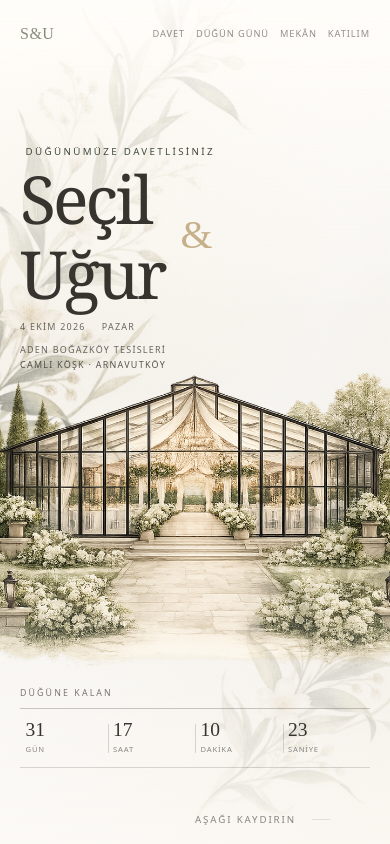
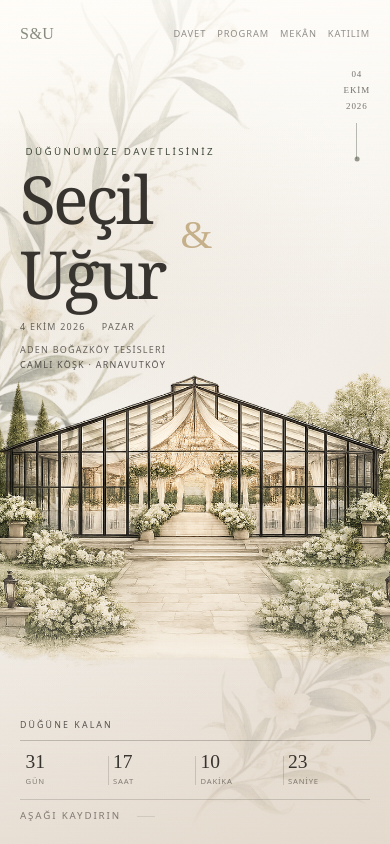
Before and after one commit to seciilusta/secil-ugur-wedding, a Next.js app in the folder apps/web/: page / in a window 390 px wide. Shown: the top 844 px of the page. Built offline with nearby package versions, Linux system fonts and the light colour scheme.

Commit message:
Fix invitation styling and mobile map directions

```diff
--- a/apps/web/src/app/globals.css
+++ b/apps/web/src/app/globals.css
@@ -201,7 +201,7 @@
   }
 
   /* Small tracked label that opens most sections. */
-  .overline {
+  .section-kicker {
     font-size: var(--text-overline);
     letter-spacing: var(--tracking-overline);
     text-transform: uppercase;
@@ -235,9 +235,9 @@
       linear-gradient(
         180deg,
         var(--color-paper) 0%,
-        var(--color-ivory) 20%,
-        var(--color-paper) 30%,
-        var(--color-beige) 78%,
+        var(--color-ivory) 9%,
+        var(--color-beige) 32%,
+        color-mix(in srgb, var(--color-beige) 72%, var(--color-beige-deep)) 72%,
         var(--color-beige-deep) 100%
       );
   }
@@ -245,15 +245,16 @@
   .evening-experience {
     /* A compact dusk handoff: the RSVP arrives sooner after the venue while
        retaining a visible beige-to-olive progression. */
-    --evening-arrival: clamp(11rem, 16vw, 14rem);
+    --evening-arrival: clamp(18rem, 20vw, 22rem);
     position: relative;
     isolation: isolate;
     overflow: visible;
     background: linear-gradient(
       180deg,
       var(--color-beige-deep) 0%,
-      color-mix(in srgb, var(--color-beige-deep) 58%, var(--color-olive-mist)) 4rem,
-      var(--color-olive-mist) 8rem,
+      color-mix(in srgb, var(--color-beige-deep) 76%, var(--color-olive-mist)) 7rem,
+      color-mix(in srgb, var(--color-beige-deep) 45%, var(--color-olive-mist)) 12rem,
+      var(--color-olive-mist) 16rem,
       var(--color-olive) var(--evening-arrival),
       var(--color-olive-deep) calc(var(--evening-arrival) + 28rem),
       #343a30 calc(var(--evening-arrival) + 54rem),
@@ -267,9 +268,7 @@
     z-index: 0;
     inset: 0;
     pointer-events: none;
-    background:
-      radial-gradient(ellipse at 86% 46%, color-mix(in srgb, var(--color-amber) 11%, transparent), transparent 32%),
-      radial-gradient(ellipse at 18% 82%, color-mix(in srgb, var(--color-champagne) 7%, transparent), transparent 30%);
+    background: none;
   }
 
   /* ---- RSVP form on the olive band -----------------------------------
@@ -447,7 +446,7 @@
     z-index: -5;
     background:
       radial-gradient(circle at 18% 22%, color-mix(in srgb, var(--color-champagne) 20%, transparent), transparent 34%),
-      linear-gradient(125deg, var(--color-paper) 0%, var(--color-ivory) 52%, color-mix(in srgb, var(--color-beige) 58%, var(--color-paper)) 100%);
+      linear-gradient(125deg, var(--color-paper) 0%, var(--color-ivory) 34%, color-mix(in srgb, var(--color-beige) 78%, var(--color-paper)) 76%, var(--color-beige) 100%);
   }
 
   .hero-paper::after {
@@ -464,16 +463,16 @@
     background:
       linear-gradient(
         90deg,
-        color-mix(in srgb, var(--color-paper) 98%, transparent) 0%,
-        color-mix(in srgb, var(--color-paper) 96%, transparent) 28%,
-        color-mix(in srgb, var(--color-paper) 76%, transparent) 38%,
-        transparent 54%
+        color-mix(in srgb, var(--color-paper) 80%, transparent) 0%,
+        color-mix(in srgb, var(--color-paper) 54%, transparent) 28%,
+        color-mix(in srgb, var(--color-paper) 18%, transparent) 42%,
+        transparent 56%
       ),
       linear-gradient(
         0deg,
-        color-mix(in srgb, var(--color-ivory) 96%, transparent) 0%,
-        color-mix(in srgb, var(--color-ivory) 72%, transparent) 10%,
-        transparent 36%
+        color-mix(in srgb, var(--color-beige-deep) 76%, transparent) 0%,
+        color-mix(in srgb, var(--color-beige) 48%, transparent) 18%,
+        transparent 48%
       );
   }
 
@@ -621,8 +620,8 @@
     pointer-events: none;
     background: radial-gradient(
       ellipse at 28% 44%,
-      color-mix(in srgb, var(--color-paper) 72%, transparent) 0%,
-      color-mix(in srgb, var(--color-paper) 34%, transparent) 48%,
+      color-mix(in srgb, var(--color-beige) 30%, transparent) 0%,
+      color-mix(in srgb, var(--color-beige) 12%, transparent) 48%,
       transparent 74%
     );
   }
@@ -643,7 +642,7 @@
   .hero-title {
     display: grid;
     justify-items: start;
-    margin-top: clamp(0.8rem, 1.5vh, 1.25rem);
+    margin-top: 0;
     font-family: var(--font-names);
     font-size: clamp(5.8rem, 8vw, 9.6rem);
     font-weight: 400;
@@ -708,6 +707,7 @@
   .hero-countdown {
     position: absolute;
     isolation: isolate;
+    z-index: 3;
     left: clamp(2rem, 12vw, 14rem);
     bottom: 7vh;
     width: min(38vw, 38rem);
@@ -783,9 +783,8 @@
 
   .hero-scroll {
     position: absolute;
-    left: 50%;
-    bottom: 2.5vh;
-    transform: translateX(-50%);
+    left: clamp(2rem, 12vw, 14rem);
+    bottom: clamp(1.5rem, 3.5vh, 2.75rem);
   }
 
   .hero-scroll a {
@@ -875,8 +874,8 @@
       background:
         /* On mobile the copy sits above the architecture, so a desktop-style
            horizontal wash would bleach the artwork's left edge for no reason. */
-        linear-gradient(180deg, color-mix(in srgb, var(--color-paper) 96%, transparent) 0%, transparent 34%),
-        linear-gradient(0deg, color-mix(in srgb, var(--color-paper) 91%, transparent) 0%, transparent 42%);
+        linear-gradient(180deg, color-mix(in srgb, var(--color-paper) 82%, transparent) 0%, transparent 34%),
+        linear-gradient(0deg, color-mix(in srgb, var(--color-beige-deep) 72%, transparent) 0%, transparent 48%);
     }
 
     .hero-shell {
@@ -914,7 +913,7 @@
       inset: -1.25rem -1.75rem -1.5rem;
       background: radial-gradient(
         ellipse at 28% 42%,
-        color-mix(in srgb, var(--color-paper) 52%, transparent) 0%,
+        color-mix(in srgb, var(--color-beige) 22%, transparent) 0%,
         transparent 72%
       );
     }
@@ -976,13 +975,14 @@
 
     .hero-countdown {
       left: var(--spacing-gutter);
-      bottom: max(7vh, 4.75rem);
+      bottom: max(2.75rem, env(safe-area-inset-bottom) + 1.5rem);
       width: calc(100% - (2 * var(--spacing-gutter)));
     }
 
     .hero-countdown-overline {
       margin-bottom: 0.45rem;
       font-size: 0.55rem;
+      color: color-mix(in srgb, var(--color-charcoal) 82%, transparent);
     }
 
     .countdown-unit {
@@ -1000,7 +1000,9 @@
 
     .hero-scroll {
       right: auto;
-      bottom: max(1vh, env(safe-area-inset-bottom));
+      left: var(--spacing-gutter);
+      bottom: max(0.75rem, env(safe-area-inset-bottom));
+      transform: none;
     }
 
     .hero-scroll a {
@@ -1008,7 +1010,17 @@
     }
 
     .hero-vertical-date {
-      display: none;
+      top: 4.25rem;
+      right: var(--spacing-gutter);
+      display: grid;
+      gap: 0.65rem;
+      font-size: 0.56rem;
+      letter-spacing: 0.1em;
+      color: color-mix(in srgb, var(--color-charcoal) 68%, transparent);
+    }
+
+    .hero-vertical-date-line {
+      height: 2.25rem;
     }
   }
 
@@ -1016,11 +1028,19 @@
 
   .editorial-line {
     display: block;
-    width: clamp(3rem, 6vw, 6rem);
     height: 1px;
-    margin-top: 1.25rem;
     transform-origin: left;
     background: var(--color-champagne);
+  }
+
+  .section-kicker-line {
+    width: clamp(3rem, 6vw, 6rem);
+    margin-top: 1.25rem;
+  }
+
+  .section-title-line {
+    width: clamp(4.5rem, 9vw, 8rem);
+    margin-top: clamp(1.25rem, 2.5vw, 2rem);
   }
 
   .invitation-composition {
@@ -1042,7 +1062,7 @@
   }
 
   .invitation-label {
-    padding-top: 0.8rem;
+    padding-top: 1.35rem;
   }
 
   .invitation-copy {
@@ -1091,7 +1111,7 @@
     isolation: isolate;
     overflow: visible;
     padding-block: clamp(5rem, 7vw, 7rem) clamp(5.5rem, 7vw, 7rem);
-    background: radial-gradient(ellipse at 12% 42%, color-mix(in srgb, var(--color-paper) 62%, transparent), transparent 58%);
+    background: radial-gradient(ellipse at 12% 42%, color-mix(in srgb, var(--color-beige) 16%, transparent), transparent 58%);
   }
 
   .wedding-day-grid {
@@ -1136,7 +1156,7 @@
   }
 
   .wedding-day-heading h2 {
-    margin-top: clamp(2.8rem, 6vw, 5rem);
+    margin-top: clamp(2rem, 4vw, 3.5rem);
     font-family: var(--font-display);
     font-size: var(--text-heading);
     font-weight: 400;
@@ -1257,7 +1277,7 @@
     pointer-events: none;
     background: radial-gradient(
       ellipse at 58% 52%,
-      color-mix(in srgb, var(--color-paper) 48%, transparent),
+      color-mix(in srgb, var(--color-beige) 18%, transparent),
       transparent 74%
     );
     filter: blur(1.25rem);
@@ -1285,15 +1305,15 @@
     );
     display: grid;
     max-width: clamp(76rem, 92vw, 112rem);
-    grid-template-columns: minmax(18rem, 0.48fr) minmax(0, 1.52fr);
-    gap: clamp(3rem, 8vw, 11rem);
+    grid-template-columns: minmax(22rem, 0.9fr) minmax(0, 1.1fr);
+    gap: clamp(3rem, 6vw, 8rem);
     align-items: end;
     min-height: clamp(32rem, 42vw, 38rem);
   }
 
   .venue-copy {
     align-self: start;
-    max-width: 31rem;
+    max-width: 36rem;
   }
 
   .venue-space {
@@ -1318,7 +1338,7 @@
 
   .venue-copy address {
     max-width: 29rem;
-    margin-top: 2.25rem;
+    margin-top: 1.75rem;
     font-style: normal;
     color: color-mix(in srgb, var(--color-charcoal) 72%, transparent);
   }
@@ -1364,7 +1384,7 @@
 
   .rsvp-heading h2 {
     max-width: 11ch;
-    margin-top: clamp(3rem, 7vw, 6rem);
+    margin-top: clamp(1.5rem, 3vw, 2.5rem);
     font-family: var(--font-display);
     font-size: clamp(3rem, 6vw, 6.2rem);
     font-weight: 400;
@@ -1375,7 +1395,7 @@
 
   .rsvp-intro {
     max-width: 34rem;
-    margin-top: 2rem;
+    margin-top: 1.5rem;
     color: var(--color-on-olive-muted);
   }
 
@@ -1468,7 +1488,7 @@
     }
 
     .venue-grid {
-      grid-template-columns: minmax(11.5rem, 0.55fr) minmax(0, 1.45fr);
+      grid-template-columns: minmax(14rem, 0.8fr) minmax(0, 1.2fr);
     }
   }
 
--- a/apps/web/src/components/rsvp/RsvpForm.tsx
+++ b/apps/web/src/components/rsvp/RsvpForm.tsx
@@ -229,7 +229,7 @@ export function RsvpForm() {
         });
       }}
       noValidate
-      className="border-t border-olive-line/50 pt-8"
+      className="pt-8"
     >
       {/* ------------------------------------------------------- full name */}
       <div>
--- a/apps/web/src/components/sections/EventDetails.tsx
+++ b/apps/web/src/components/sections/EventDetails.tsx
@@ -10,8 +10,8 @@ export function EventDetails() {
       <div className="shell wedding-day-grid">
         <div className="wedding-day-heading">
           <EntranceMotion entrance="from-left">
-            <p className="overline text-olive">{eventDetails.overline}</p>
-            <LineDraw className="editorial-line" delay={0.1} />
+            <p className="section-kicker text-olive">{eventDetails.overline}</p>
+            <LineDraw className="editorial-line section-kicker-line" delay={0.1} />
           </EntranceMotion>
 
           <EntranceMotion entrance="quiet" delay={0.1}>
@@ -24,6 +24,7 @@ export function EventDetails() {
 
           <EntranceMotion entrance="from-left" delay={0.18}>
             <h2 id="wedding-day-title">{eventDetails.heading}</h2>
+            <LineDraw className="editorial-line section-title-line" delay={0.22} />
             <p className="wedding-day-intro">{eventDetails.intro}</p>
             <p className="sr-only">{event.date}, {event.day}</p>
           </EntranceMotion>
--- a/apps/web/src/components/sections/Invitation.tsx
+++ b/apps/web/src/components/sections/Invitation.tsx
@@ -13,8 +13,8 @@ export function Invitation() {
 
       <div className="shell invitation-grid">
         <EntranceMotion entrance="from-left" className="invitation-label">
-          <p className="overline text-olive">{invitation.overline}</p>
-          <LineDraw className="editorial-line" delay={0.12} />
+          <p className="section-kicker text-olive">{invitation.overline}</p>
+          <LineDraw className="editorial-line section-kicker-line" delay={0.12} />
         </EntranceMotion>
 
         <EntranceMotion entrance="from-right" delay={0.1} className="invitation-copy">
--- a/apps/web/src/components/sections/RsvpSection.tsx
+++ b/apps/web/src/components/sections/RsvpSection.tsx
@@ -10,12 +10,13 @@ export function RsvpSection() {
       <div className="shell rsvp-grid">
         <div className="rsvp-heading">
           <EntranceMotion entrance="from-left">
-            <p className="overline text-champagne">{rsvp.overline}</p>
-            <LineDraw className="editorial-line editorial-line-dark" delay={0.1} />
+            <p className="section-kicker text-champagne">{rsvp.overline}</p>
+            <LineDraw className="editorial-line editorial-line-dark section-kicker-line" delay={0.1} />
           </EntranceMotion>
 
           <EntranceMotion entrance="quiet" delay={0.1}>
             <h2 id="rsvp-title">{rsvp.heading}</h2>
+            <LineDraw className="editorial-line editorial-line-dark section-title-line" delay={0.16} />
           </EntranceMotion>
 
           <EntranceMotion entrance="from-left" delay={0.2}>
--- /dev/null
+++ b/apps/web/src/components/sections/VenueDirections.tsx
@@ -0,0 +1,29 @@
+"use client";
+
+import type { MouseEvent } from "react";
+
+type VenueDirectionsProps = {
+  href: string;
+  mobileHref: string;
+  label: string;
+};
+
+/**
+ * On phones, a geo: URL is handed to the operating system so it can offer
+ * the map apps installed by the guest. Desktop browsers keep the regular web
+ * directions link.
+ */
+export function VenueDirections({ href, mobileHref, label }: VenueDirectionsProps) {
+  function openDirections(event: MouseEvent<HTMLAnchorElement>) {
+    if (/Android|iPhone|iPad|iPod/i.test(window.navigator.userAgent)) {
+      event.preventDefault();
+      window.location.href = mobileHref;
+    }
+  }
+
+  return (
+    <a className="venue-directions" href={href} onClick={openDirections} target="_blank" rel="noopener noreferrer">
+      {label}<span aria-hidden>↗</span>
+    </a>
+  );
+}
--- a/apps/web/src/components/sections/VenueMap.tsx
+++ b/apps/web/src/components/sections/VenueMap.tsx
@@ -1,5 +1,6 @@
-import { EntranceMotion } from "@/components/motion/Choreography";
+import { EntranceMotion, LineDraw } from "@/components/motion/Choreography";
 import { site } from "@/config/site";
+import { VenueDirections } from "./VenueDirections";
 
 export function VenueMap() {
   const { venue, venueSection, maps, artwork } = site;
@@ -9,15 +10,19 @@ export function VenueMap() {
     <section id="mekan" className="venue-composition" aria-labelledby="venue-title">
       <div className="shell venue-grid">
         <EntranceMotion entrance="from-left" className="venue-copy">
-          <p className="overline text-olive">{venueSection.overline}</p>
+          <p className="section-kicker text-olive">{venueSection.overline}</p>
+          <LineDraw className="editorial-line section-kicker-line" delay={0.1} />
           <p className="venue-space">{venueSection.spaceLabel}</p>
           <h2 id="venue-title">{venueSection.heading}</h2>
+          <LineDraw className="editorial-line section-title-line" delay={0.12} />
           <address>{venue.address}</address>
 
           {hasDirections ? (
-            <a className="venue-directions" href={maps.directionsUrl} target="_blank" rel="noopener noreferrer">
-              {venueSection.directionsLabel}<span aria-hidden>↗</span>
-            </a>
+            <VenueDirections
+              href={maps.directionsUrl}
+              mobileHref={maps.mobileDirectionsUrl}
+              label={venueSection.directionsLabel}
+            />
           ) : null}
         </EntranceMotion>
 
--- a/apps/web/src/config/site.ts
+++ b/apps/web/src/config/site.ts
@@ -93,7 +93,6 @@ export const site = {
   /* -------------------------------------------------------------- sections */
 
   hero: {
-    /** Small line above the names. */
     overline: "Düğünümüze davetlisiniz",
     /** Understated call to action that scrolls to the RSVP section. */
     ctaLabel: "Katılım Bildir",
@@ -101,7 +100,7 @@ export const site = {
     scrollHint: "Aşağı kaydırın",
     navigation: {
       invitation: "Davet",
-      weddingDay: "Düğün Günü",
+      weddingDay: "Program",
       venue: "Mekân",
       rsvp: "Katılım",
     },
@@ -131,8 +130,8 @@ export const site = {
     overline: "Mekân",
     heading: "Aden Boğazköy Tesisleri",
     spaceLabel: "Camlı Köşk · Arnavutköy",
-    /** External link to Google Maps driving directions. */
-    directionsLabel: "Google Maps'te Yol Tarifi Al",
+    /** External link to maps driving directions. */
+    directionsLabel: "Yol Tarifi Al",
     /** Accessible title for the embedded map iframe. */
     mapTitle: "Aden Boğazköy Tesisleri konumunu gösteren Google Haritalar haritası",
   },
@@ -143,7 +142,7 @@ export const site = {
     overline: "Katılım",
     heading: "Bizimle Olacak mısınız?",
     intro:
-      "Hazırlıklarımızı tamamlayabilmemiz için katılım durumunuzu 4 Eylül 2026 tarihine kadar bildirmenizi rica ederiz.",
+      "Hazırlıklarımızı tamamlayabilmemiz için katılım durumunuzu 20 Eylül 2026 tarihine kadar bildirmenizi rica ederiz.",
 
     /**
      * Maximum guest count offered immediately while the form fetches the same
@@ -166,7 +165,7 @@ export const site = {
     hints: {
       fullName: "Davetiyede yazan adınızı kullanabilirsiniz.",
       guestCount: "Kendiniz dâhil, size eşlik edecek toplam kişi sayısı.",
-      note: "İsteğe bağlı. Beslenme tercihiniz veya bize iletmek istediğiniz bir şey olabilir.",
+      note: "İsteğe bağlı. Bize iletmek istediğiniz herhangi bir şey olabilir.",
     },
 
     messages: {
@@ -212,6 +211,8 @@ export const site = {
    * `embedUrl`      Google Maps → the venue → Share → Embed a map → copy only the
    *                 `src="…"` value from the generated iframe and paste it here.
    * `directionsUrl` Google Maps → the venue → Directions → Share → copy the link.
+   * `mobileDirectionsUrl` A geo: URL that lets phones offer the guest's installed
+   *                       map applications.
    *
    * When `embedUrl` is empty no map or placeholder card is rendered. When
    * `directionsUrl` is empty the directions link is hidden.
@@ -220,6 +221,8 @@ export const site = {
   maps: {
     embedUrl: "https://www.google.com/maps/embed?pb=!1m18!1m12!1m3!1d3011.144942140483!2d28.982248375473733!3d41.01591617414719!2m3!1f0!2f0!3f0!3m2!1i1024!2i768!4f13.1!3m3!1m2!1s0x14cab97532631e4f%3A0x64b024205723270d!2sAden%20Bo%C4%9Fazk%C3%B6y%20Tesisleri!5e0!3m2!1str!2str!4v1720071162130!5m2!1str!2str",
     directionsUrl: "https://www.google.com/maps?saddr=My+Location&daddr=Aden+Boğazköy+Tesisleri,+Boğazköy+İstiklal,+Arnavutköy+Habibler+Yolu+No:1266,+34275+Arnavutköy%2Fİstanbul/",
+    mobileDirectionsUrl:
+      "geo:41.01591617414719,28.982248375473733?q=41.01591617414719,28.982248375473733(Aden%20Bo%C4%9Fazk%C3%B6y%20Tesisleri)",
   },
 
   /* -------------------------------------------------------------- metadata */
```
